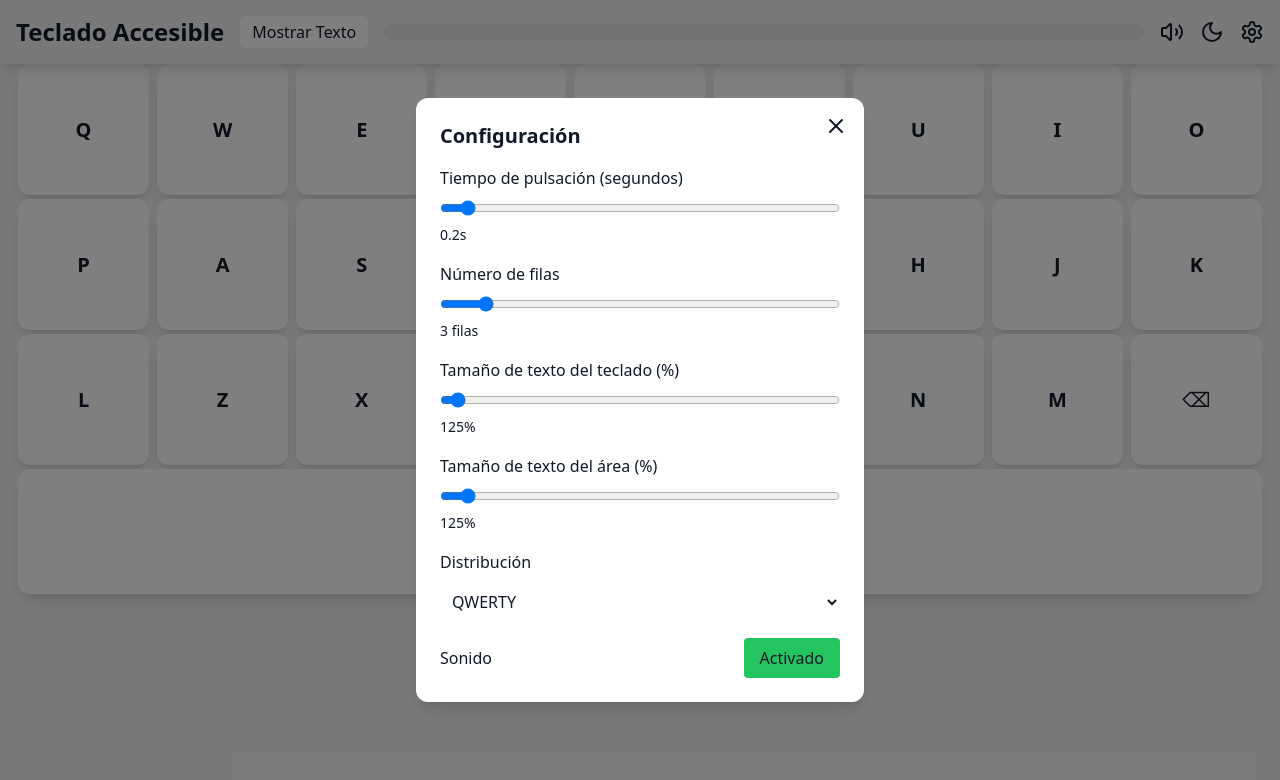
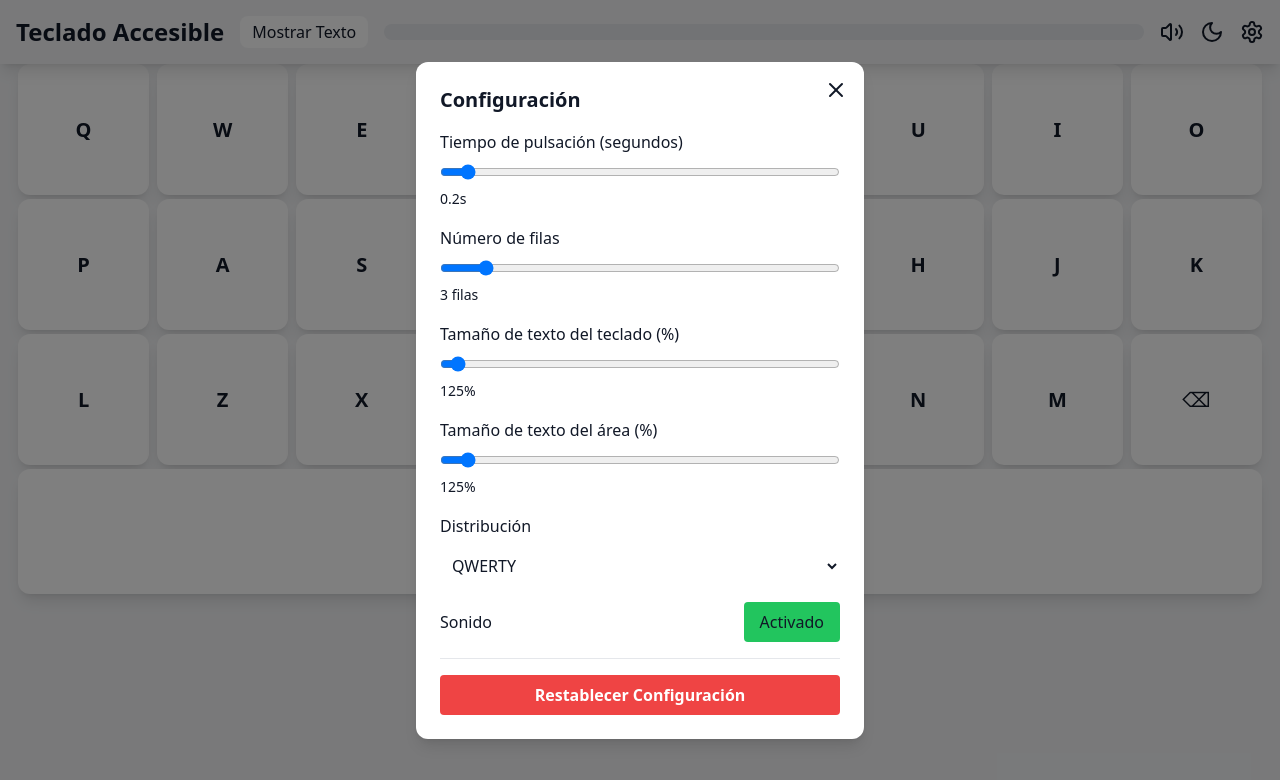
Before and after one commit to Chikedor/virtual-keyboard-test, a React (Vite) app: page / in a window 1280 px wide. Both pictures are taken after a click on the button 1252 px from the left and 32 px from the top of the page. Shown: the top 780 px of the page. Built offline with nearby package versions, Linux system fonts and the light colour scheme.

Commit message:
Local Storage + Reset

```diff
--- a/src/components/VirtualKeyboard.tsx
+++ b/src/components/VirtualKeyboard.tsx
@@ -16,6 +16,29 @@ interface KeyboardSettings {
   spacing: number;
   layout: "qwerty" | "abc";
 }
+
+// Configuración por defecto
+const DEFAULT_SETTINGS: KeyboardSettings = {
+  holdTime: 0.2,
+  soundEnabled: true,
+  theme: "light",
+  numRows: 3,
+  fontSize: 1.25,
+  textareaFontSize: 1.25,
+  spacing: 2,
+  layout: "qwerty",
+};
+
+const loadSettings = (): KeyboardSettings => {
+  const saved = localStorage.getItem("keyboardSettings");
+  return saved
+    ? { ...DEFAULT_SETTINGS, ...JSON.parse(saved) }
+    : DEFAULT_SETTINGS;
+};
+
+const saveSettings = (settings: KeyboardSettings): void => {
+  localStorage.setItem("keyboardSettings", JSON.stringify(settings));
+};
 
 // Definir las teclas en ambos órdenes
 const LAYOUTS = {
@@ -44,22 +67,18 @@ const getThemeClasses = (theme: string) => {
 
 const VirtualKeyboard: React.FC = () => {
   const [input, setInput] = useState("");
-  const [settings, setSettings] = useState<KeyboardSettings>({
-    holdTime: 0.2,
-    soundEnabled: true,
-    theme: "light",
-    numRows: 3,
-    fontSize: 1.25,
-    textareaFontSize: 1.25,
-    spacing: 2,
-    layout: "qwerty",
-  });
+  const [settings, setSettings] = useState<KeyboardSettings>(loadSettings());
   const [predictions, setPredictions] = useState<string[]>([]);
   const [activeKey, setActiveKey] = useState<string | null>(null);
   const [showSettings, setShowSettings] = useState(false);
   const keyTimers = useRef<{ [key: string]: KeyTimer }>({});
   const containerRef = useRef<HTMLDivElement>(null);
   const [showTextArea, setShowTextArea] = useState(false);
+
+  // Guardar configuraciones cuando cambien
+  useEffect(() => {
+    saveSettings(settings);
+  }, [settings]);
 
   // Prevent scrolling when touching keyboard
   useEffect(() => {
@@ -395,6 +414,26 @@ const VirtualKeyboard: React.FC = () => {
               {settings.soundEnabled ? "Activado" : "Desactivado"}
             </button>
           </div>
+
+          {/* Botón de Reset */}
+          <div className="mt-6 pt-4 border-t">
+            <button
+              onClick={() => {
+                setSettings(DEFAULT_SETTINGS);
+                localStorage.removeItem("keyboardSettings");
+              }}
+              className={`w-full px-4 py-2 rounded ${
+                settings.theme === "dark"
+                  ? "bg-red-600 hover:bg-red-700"
+                  : settings.theme === "high-contrast"
+                  ? "bg-red-500 text-black hover:bg-red-600"
+                  : "bg-red-500 hover:bg-red-600"
+              } text-white font-semibold transition-colors`}
+              aria-label="Restablecer configuración por defecto"
+            >
+              Restablecer Configuración
+            </button>
+          </div>
         </div>
       </div>
     </div>
```
